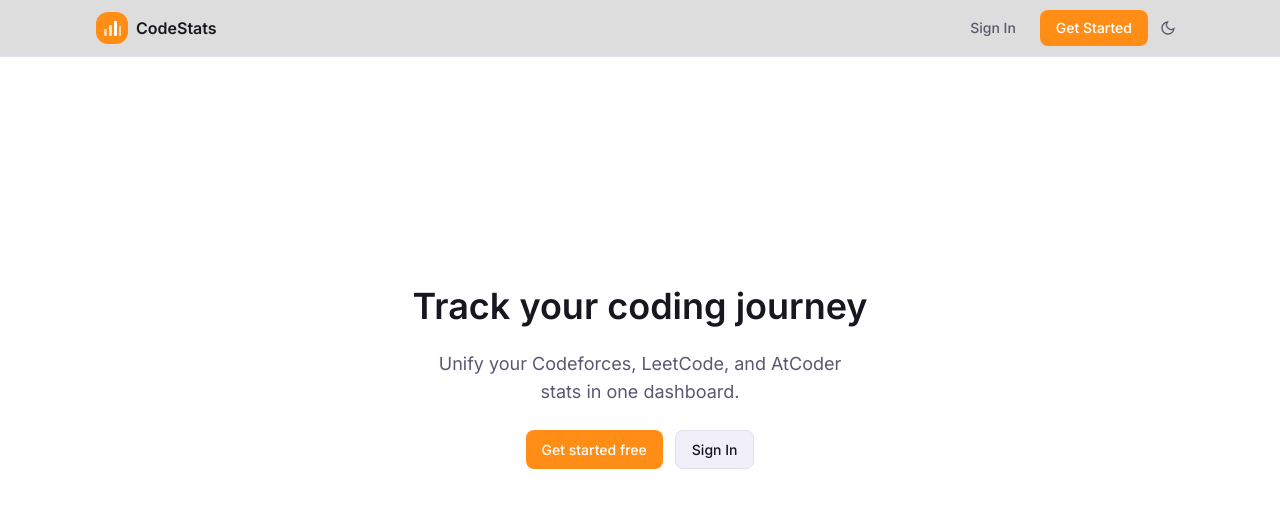
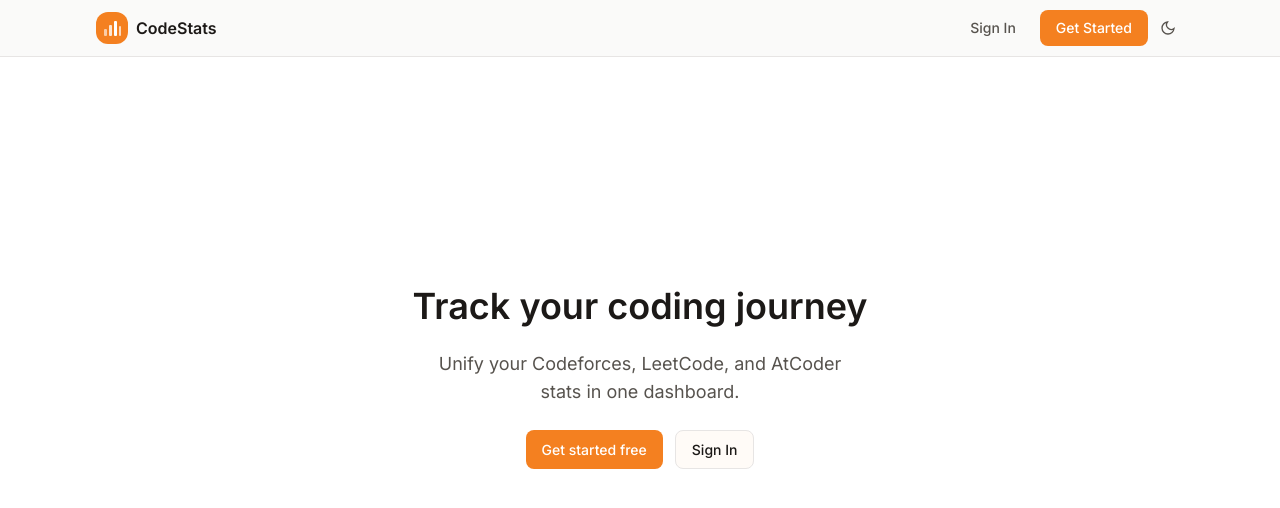
Before and after one commit to aman-shahi-dev/CodeStats, a React (Vite) app in the folder client/: page / in a window 1280 px wide. Shown: the top 508 px of the page. Built offline with nearby package versions, Linux system fonts and the light colour scheme; no server answers.

Commit message:
changed index.css for new orange color scheme and auth working✅

```diff
--- a/client/src/components/Navbar.jsx
+++ b/client/src/components/Navbar.jsx
@@ -59,7 +59,7 @@
               />
               <button
                 onClick={handleLogout}
-                className="btn-ghost text-sm px-3 py-1.5"
+                className="btn-ghost bg-red-500 text-white hover:bg-red-700 text-sm px-3 py-1.5"
               >
                 Sign Out
               </button>
--- a/client/src/components/ui/Button.jsx
+++ b/client/src/components/ui/Button.jsx
@@ -33,7 +33,7 @@
     >
       {isLoading ? (
         <>
-          <span className="w-4 h-4 border-2 border-current border-t-transparent rounded-full animate-spin">
+          <span className="w-4 h-4 border-2 border-current border-t-transparent rounded-full">
             Loading...
           </span>
         </>
--- a/client/src/index.css
+++ b/client/src/index.css
@@ -2,16 +2,16 @@
 @import "tailwindcss";
 
 @theme {
-  --color-brand-50: #eeedfe;
-  --color-brand-100: #cecbf6;
-  --color-brand-200: #afa9ec;
-  --color-brand-300: #9089e4;
-  --color-brand-400: #7f77dd;
-  --color-brand-500: #534ab7;
-  --color-brand-600: #3c3489;
-  --color-brand-700: #26215c;
-  --color-brand-800: #1a163d;
-  --color-brand-900: #0e0c21;
+  --color-brand-50: #fff7ed;
+  --color-brand-100: #ffedd5;
+  --color-brand-200: #fed7aa;
+  --color-brand-300: #fdba74;
+  --color-brand-400: #fb923c;
+  --color-brand-500: #ff8d16;
+  --color-brand-600: #ea580c;
+  --color-brand-700: #c2410c;
+  --color-brand-800: #9a3412;
+  --color-brand-900: #7c2d12;
 
   --font-sans: "Inter", system-ui, sans-serif;
   --font-mono: "JetBrains Mono", "Fira Code", monospace;
@@ -23,68 +23,68 @@
 
 :root {
   --bg-base: #ffffff;
-  --bg-surface: #dddddd;
-  --bg-raised: #f1eff9;
-  --bg-sunken: #eceaf6;
+  --bg-surface: #fafaf9;
+  --bg-raised: #fffbf7;
+  --bg-sunken: #f5f5f4;
 
-  --brand: #ff8d16;
-  --brand-hover: #ff8200;
-  --brand-subtle: #fcac59;
-  --brand-text: #000000;
+  --brand: #f48020;
+  --brand-hover: #f0750f;
+  --brand-subtle: #f09537;
+  --brand-text: #9a3412;
 
-  --text-primary: #18171f;
-  --text-secondary: #5a5870;
-  --text-tertiary: #9591a8;
+  --text-primary: #1c1917;
+  --text-secondary: #57534e;
+  --text-tertiary: #a8a29e;
   --text-inverse: #ffffff;
 
-  --border: #e2e0f0;
-  --border-strong: #c8c4e0;
+  --border: #e7e5e4;
+  --border-strong: #d6d3d1;
 
-  --success: #1d9e75;
-  --success-bg: #e1f5ee;
-  --warning: #ba7517;
-  --warning-bg: #faeeda;
-  --danger: #d85a30;
-  --danger-bg: #faece7;
-  --info: #185fa5;
-  --info-bg: #e6f1fb;
+  --success: #16a34a;
+  --success-bg: #f0fdf4;
+  --warning: #ca8a04;
+  --warning-bg: #fefce8;
+  --danger: #dc2626;
+  --danger-bg: #fef2f2;
+  --info: #0891b2;
+  --info-bg: #ecfeff;
 
   --cf-color: #1890ff;
-  --lc-color: #ffa116;
+  --lc-color: #ff8d16;
   --ac-color: #00af9b;
 }
 
 .dark {
-  --bg-base: #000000;
-  --bg-surface: #111111;
-  --bg-raised: #242338;
-  --bg-sunken: #13121f;
+  --bg-base: #0c0a09;
+  --bg-surface: #1c1917;
+  --bg-raised: #292524;
+  --bg-sunken: #171412;
 
-  --brand: #ff8d16;
-  --brand-hover: #ff8200;
-  --brand-subtle: #fcac59;
-  --brand-text: #fcac59;
+  --brand: #f48020;
+  --brand-hover: #f0750f;
+  --brand-subtle: #f09537;
+  --brand-text: #fdba74;
 
-  --text-primary: #eeedf8;
-  --text-secondary: #9e9bb8;
-  --text-tertiary: #5e5b78;
-  --text-inverse: #100f1a;
+  --text-primary: #fafaf9;
+  --text-secondary: #a8a29e;
+  --text-tertiary: #57534e;
+  --text-inverse: #0c0a09;
 
-  --border: #2e2c45;
-  --border-strong: #403d60;
+  --border: #292524;
+  --border-strong: #44403c;
 
-  --success: #5dcaa5;
-  --success-bg: #0d2b21;
-  --warning: #ef9f27;
-  --warning-bg: #2b1f08;
-  --danger: #f0997b;
-  --danger-bg: #2b1208;
-  --info: #85b7eb;
-  --info-bg: #0c1e35;
+  --success: #4ade80;
+  --success-bg: #052e16;
+  --warning: #fde047;
+  --warning-bg: #422006;
+  --danger: #f87171;
+  --danger-bg: #450a0a;
+  --info: #22d3ee;
+  --info-bg: #083344;
 
-  --cf-color: #4dabff;
-  --lc-color: #ffb733;
-  --ac-color: #33c9b5;
+  --cf-color: #38bdf8;
+  --lc-color: #fbbf24;
+  --ac-color: #2dd4bf;
 }
 
 html {
@@ -259,16 +259,6 @@
     padding-inline: 1rem;
     padding-block: 2rem;
   }
-  @media (min-width: 640px) {
-    .page-container {
-      padding-inline: 1.5rem;
-    }
-  }
-  @media (min-width: 1024px) {
-    .page-container {
-      padding-inline: 2rem;
-    }
-  }
 }
 
 @keyframes pulse {
```
